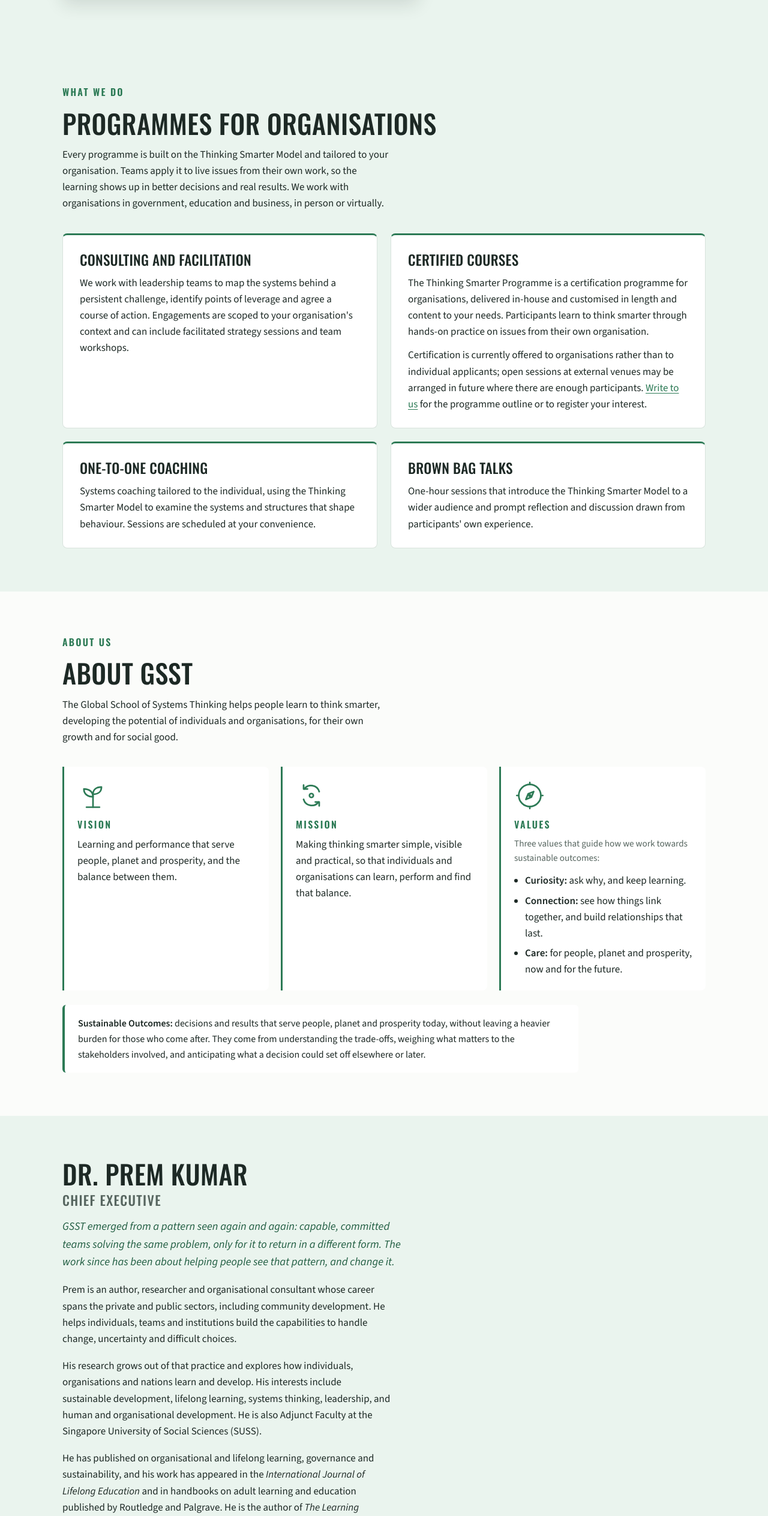
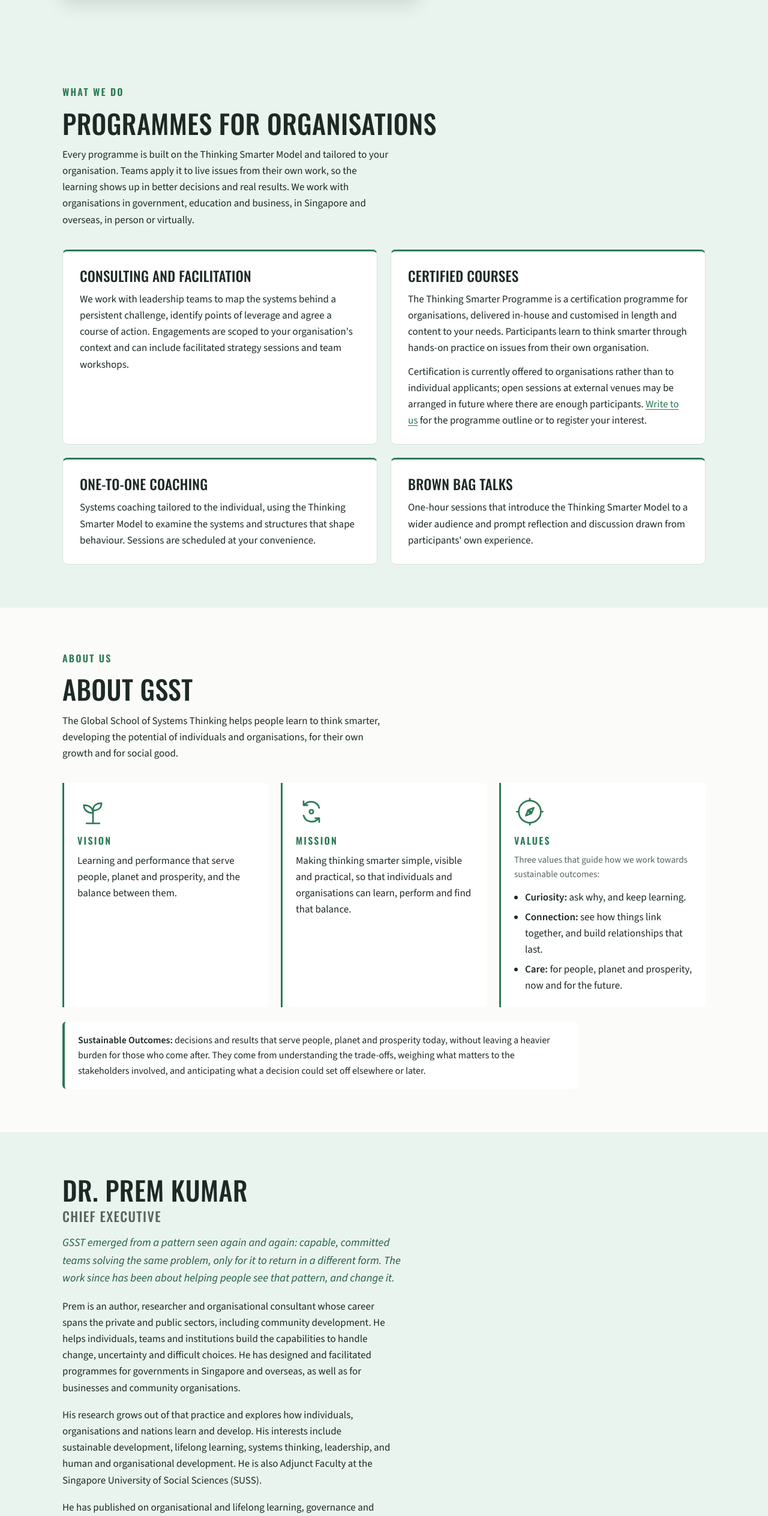
Before and after one commit to drprem2506/gsst-website, a plain HTML site: page index.html in a window 1280 px wide. Shown: the part 2912-5439 px from the top of the page at 60% size. Drawn offline with nearby package versions, Linux system fonts and the light colour scheme.

Commit message:
Home: government work in Singapore and overseas
Co-Authored-By: Claude Opus 5.5 <noreply@anthropic.com>
Claude-Session: https://claude.ai/code/session_01JPW49YvBpMFgG1UywYZC9u

```diff
--- a/index.html
+++ b/index.html
@@ -104,7 +104,7 @@
     <div class="section-head">
       <span class="eyebrow">What we do</span>
       <h2>Programmes for organisations</h2>
-      <p>Every programme is built on the Thinking Smarter Model and tailored to your organisation. Teams apply it to live issues from their own work, so the learning shows up in better decisions and real results. We work with organisations in government, education and business, in person or virtually.</p>
+      <p>Every programme is built on the Thinking Smarter Model and tailored to your organisation. Teams apply it to live issues from their own work, so the learning shows up in better decisions and real results. We work with organisations in government, education and business, in Singapore and overseas, in person or virtually.</p>
     </div>
     <div class="tiles">
       <article class="tile" id="consulting"><h3>Consulting and Facilitation</h3><p>We work with leadership teams to map the systems behind a persistent challenge, identify points of leverage and agree a course of action. Engagements are scoped to your organisation's context and can include facilitated strategy sessions and team workshops.</p></article>
@@ -136,7 +136,7 @@
     <div class="stack">
       <h2>Dr. Prem Kumar <span class="role">Chief Executive</span></h2>
       <p class="founder-note">GSST emerged from a pattern seen again and again: capable, committed teams solving the same problem, only for it to return in a different form. The work since has been about helping people see that pattern, and change it.</p>
-      <p>Prem is an author, researcher and organisational consultant whose career spans the private and public sectors, including community development. He helps individuals, teams and institutions build the capabilities to handle change, uncertainty and difficult choices.</p>
+      <p>Prem is an author, researcher and organisational consultant whose career spans the private and public sectors, including community development. He helps individuals, teams and institutions build the capabilities to handle change, uncertainty and difficult choices. He has designed and facilitated programmes for governments in Singapore and overseas, as well as for businesses and community organisations.</p>
       <p>His research grows out of that practice and explores how individuals, organisations and nations learn and develop. His interests include sustainable development, lifelong learning, systems thinking, leadership, and human and organisational development. He is also Adjunct Faculty at the Singapore University of Social Sciences (SUSS).</p>
       <p>He has published on organisational and lifelong learning, governance and sustainability, and his work has appeared in the <em>International Journal of Lifelong Education</em> and in handbooks on adult learning and education published by Routledge and Palgrave. He is the author of <em>The Learning Marketplace: East Meets West in Singapore</em> and co-editor of <em>Learning and Performance Matter</em>, both published by World Scientific, and editor of <em>Organisational Learning for All Seasons</em>, the first anthology on organisational learning published in Singapore.</p>
       <p>He holds a Doctorate from the University of Surrey, Master&rsquo;s degrees from the University of Hull and The Fletcher School, Tufts University, and diplomas in adult education from the University of British Columbia and under Singapore&rsquo;s Workforce Skills Qualifications framework. He also trained in the Gestalt approach to organisation and system development at the Gestalt Institute of Cleveland.</p>
```
